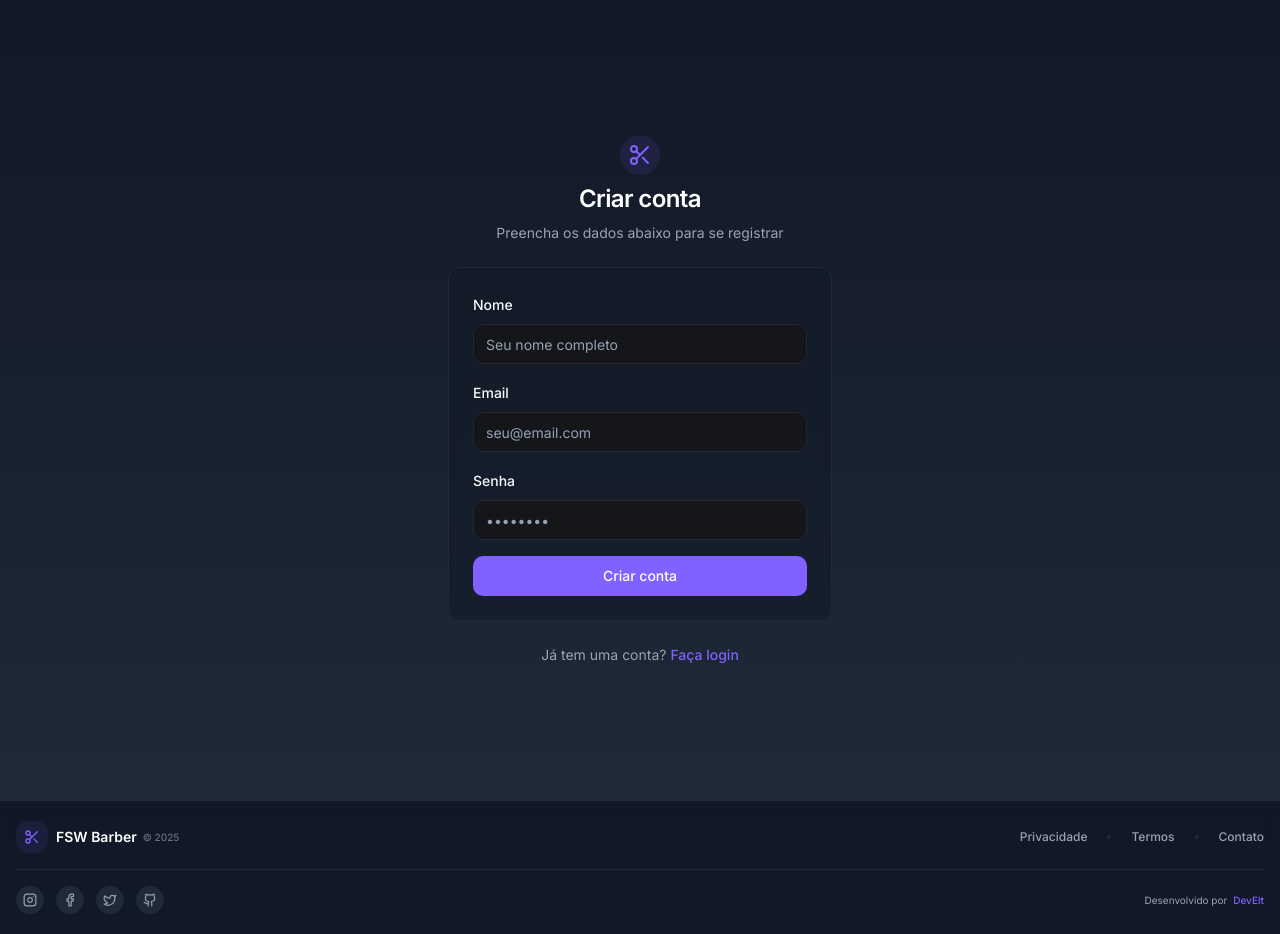
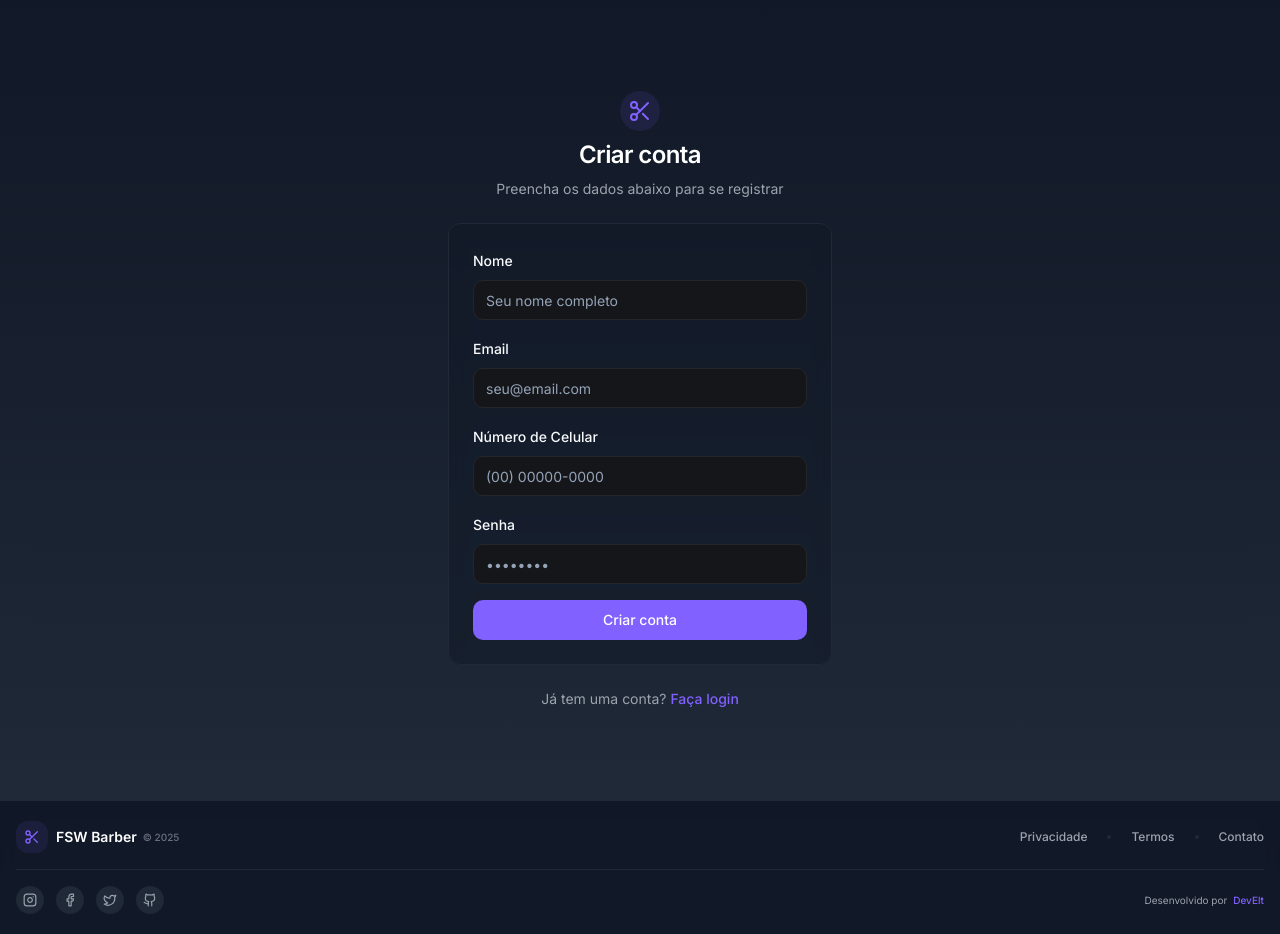
Before and after one commit to buscapee/DevEltBarber, a Next.js app: page /register in a window 1280 px wide. Built offline with nearby package versions, Linux system fonts and the light colour scheme.

Commit message:
feat: adiciona campo de telefone no formulário de registro

```diff
--- a/app/api/register/route.ts
+++ b/app/api/register/route.ts
@@ -4,7 +4,7 @@ import { db } from "@/app/_lib/prisma"
 
 export async function POST(request: Request) {
   try {
-    const { name, email, password } = await request.json()
+    const { name, email, password, phoneNumber } = await request.json()
 
     if (!name || !email || !password) {
       return NextResponse.json(
@@ -33,6 +33,7 @@ export async function POST(request: Request) {
         name,
         email,
         password: hashedPassword,
+        phoneNumber,
       },
     })
 
--- a/app/register/page.tsx
+++ b/app/register/page.tsx
@@ -21,6 +21,7 @@ export default function RegisterPage() {
     const name = formData.get("name") as string
     const email = formData.get("email") as string
     const password = formData.get("password") as string
+    const phoneNumber = formData.get("phoneNumber") as string
 
     try {
       const response = await fetch("/api/register", {
@@ -32,6 +33,7 @@ export default function RegisterPage() {
           name,
           email,
           password,
+          phoneNumber,
         }),
       })
 
@@ -80,6 +82,17 @@ export default function RegisterPage() {
         </div>
 
         <div className="space-y-2">
+          <Label htmlFor="phoneNumber">Número de Celular</Label>
+          <Input
+            id="phoneNumber"
+            name="phoneNumber"
+            type="tel"
+            placeholder="(00) 00000-0000"
+            required
+          />
+        </div>
+
+        <div className="space-y-2">
           <Label htmlFor="password">Senha</Label>
           <Input
             id="password"
```
